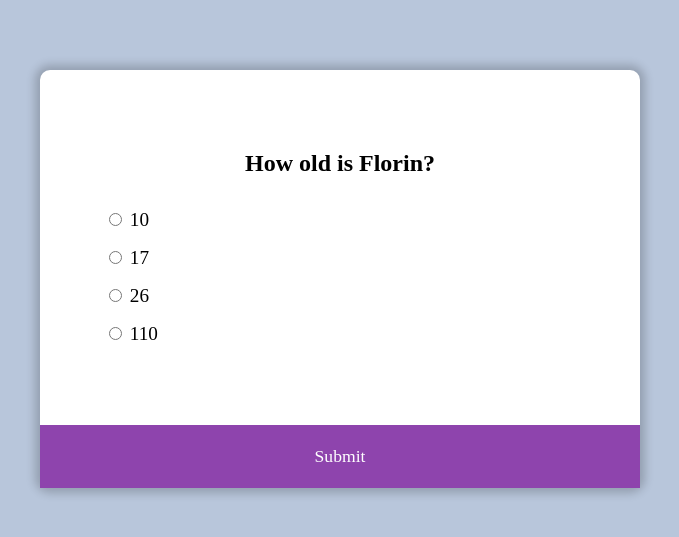
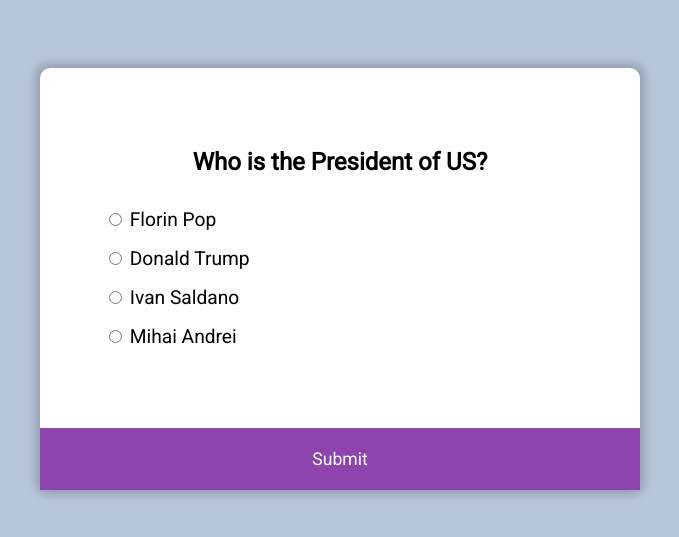
Before and after one commit to Lukabrazi111/Quiz-App, a plain HTML site: page index.html in a window 1280 px wide. Shown: the part 121-658 px from the top of the page, without its empty margins (300-979 px from the left). Drawn offline with Linux system fonts and the light colour scheme.

Commit message:
changed fonts

```diff
--- a/script.js
+++ b/script.js
@@ -1,13 +1,12 @@
 const quizData = [
   {
-    question: "How old is Florin?",
-    a: "10",
-    b: "17",
-    c: "26",
-    d: "110",
-    correct: "c",
+    question: "Who is the President of US?",
+    a: "Florin Pop",
+    b: "Donald Trump",
+    c: "Ivan Saldano",
+    d: "Mihai Andrei",
+    correct: "b",
   },
-
   {
     question: "What is the most used programming language in 2019?",
     a: "Java",
@@ -17,12 +16,12 @@ const quizData = [
     correct: "d",
   },
   {
-    question: "Who is the President of US?",
-    a: "Florin Pop",
-    b: "Donald Trump",
-    c: "Ivan Saldano",
-    d: "Mihai Andrei",
-    correct: "b",
+    question: "How old is Luka",
+    a: "10",
+    b: "17",
+    c: "21",
+    d: "110",
+    correct: "c",
   },
   {
     question: "What does HTML stand for?",
--- a/style.css
+++ b/style.css
@@ -1,3 +1,5 @@
+@import url("https://fonts.googleapis.com/css2?family=Roboto:wght@300;400&display=swap");
+
 * {
   box-sizing: border-box;
 }
@@ -9,6 +11,7 @@ body {
   display: flex;
   justify-content: center;
   align-items: center;
+  font-family: "Roboto", sans-serif;
 }
 
 .quiz-container {
@@ -47,7 +50,7 @@ button {
   background-color: #8e44ad;
   display: block;
   width: 100%;
-  padding: 1.3rem ;
+  padding: 1.3rem;
   color: #fff;
   font-family: inherit;
   border: none;
```
